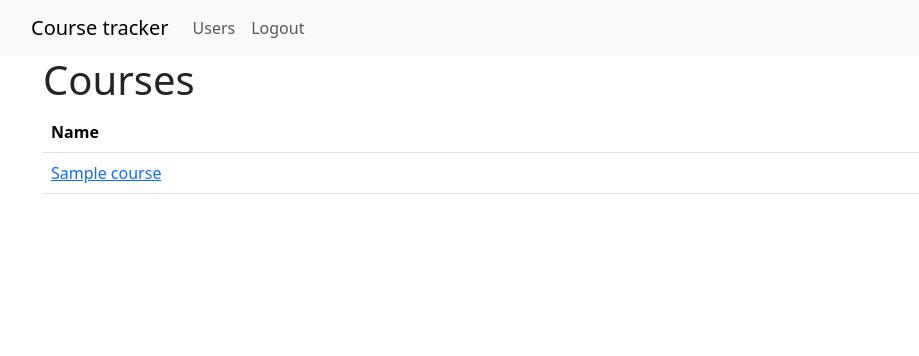
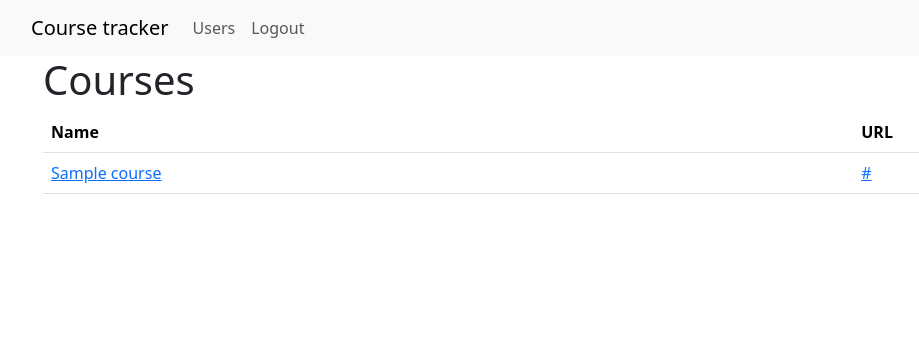
Before and after one commit to remortalite/course_tracker, a Django app: page /courses/ in a window 1280 px wide. Shown: the top 356 px of the page, without its empty margins (39-958 px from the left). Run offline with Django 5.2, Linux system fonts and the light colour scheme; a user stored in the database is signed in; tables that the repository leaves empty hold one stand-in row (values such as "Sample post"); some libraries are stand-ins or nearby versions.

Commit message:
Add links on courses.home page

```diff
--- a/course_tracker/templates/courses/course_list.html
+++ b/course_tracker/templates/courses/course_list.html
@@ -9,12 +9,16 @@
 <table class="table">
     <thead>
         <th>Name</th>
+        <th>URL</th>
     </thead>
     <tbody>
         {% for obj in object_list %}
         <tr>
             <td>
-                <a href="#">{{ obj.name }}</a>
+                <a href="{% url 'courses.detail' pk=obj.id %}">{{ obj.name }}</a>
+            </td>
+            <td>
+                <a href="{{ obj.url }}">{{ obj.url }}</a>
             </td>
         </tr>
         {% endfor %}
```
